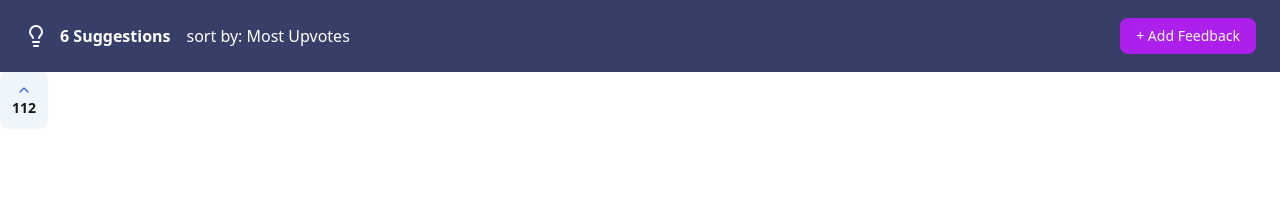
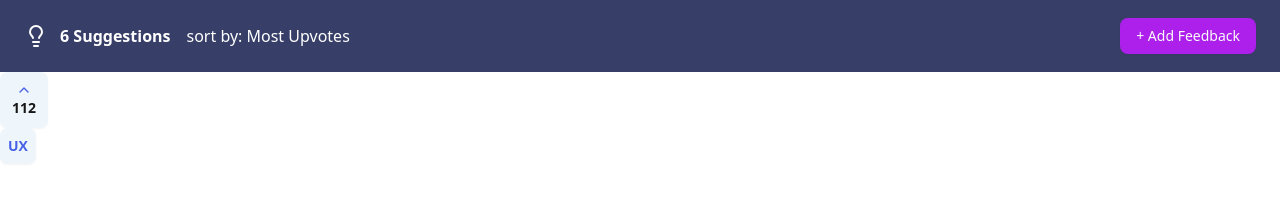
Before and after one commit to peynadol/product-feedback-app, a Next.js app: page / in a window 1280 px wide. Shown: the top 218 px of the page. Built offline with nearby package versions, Linux system fonts and the light colour scheme.

Commit message:
create tag component

```diff
--- a/src/app/page.tsx
+++ b/src/app/page.tsx
@@ -2,12 +2,14 @@ import Image from "next/image";
 import { Button } from "@/components/ui/button";
 import HeaderBar from "@/components/header/header-bar";
 import UpvoteButton from "@/components/upvote-button";
+import TagContainer from "@/components/tag-container";
 
 export default function Home() {
   return (
     <>
       <HeaderBar />
       <UpvoteButton />
+      <TagContainer />
     </>
   );
 }
--- /dev/null
+++ b/src/components/tag-container.tsx
@@ -0,0 +1,7 @@
+import React from "react";
+import Tag from "./tag";
+const TagContainer = () => {
+  return <Tag />;
+};
+
+export default TagContainer;
--- /dev/null
+++ b/src/components/tag.tsx
@@ -0,0 +1,14 @@
+import React from "react";
+import { Button } from "@/components/ui/button";
+
+const Tag = () => {
+  return (
+    <div>
+      <Button variant="tag" className="px-2 py-1 text-sm font-bold">
+        UX
+      </Button>
+    </div>
+  );
+};
+
+export default Tag;
--- a/src/components/ui/button.tsx
+++ b/src/components/ui/button.tsx
@@ -22,6 +22,7 @@ const buttonVariants = cva(
         link: "text-primary underline-offset-4 hover:underline",
         upvote:
           "bg-mist text-accent-foreground shadow-xs hover:bg-mist-hover active:bg-blue active:text-white flex-col [&>svg]:transition-colors active:[&>svg]:text-white",
+        tag: "bg-mist text-blue shadow-xs hover:bg-mist-hover active:bg-blue active:text-white",
       },
       size: {
         default: "h-9 px-4 py-2 has-[>svg]:px-3",
--- a/src/components/upvote-button.tsx
+++ b/src/components/upvote-button.tsx
@@ -1,6 +1,8 @@
 import React from "react";
 import { ChevronUp } from "lucide-react";
 import { Button } from "@/components/ui/button";
+//TODO: Replace the hardcoded upvote count with dynamic data from a state or prop
+//TODO: Implement click handler to increase the upvote count
 
 const UpvoteButton = () => {
   return (
```
